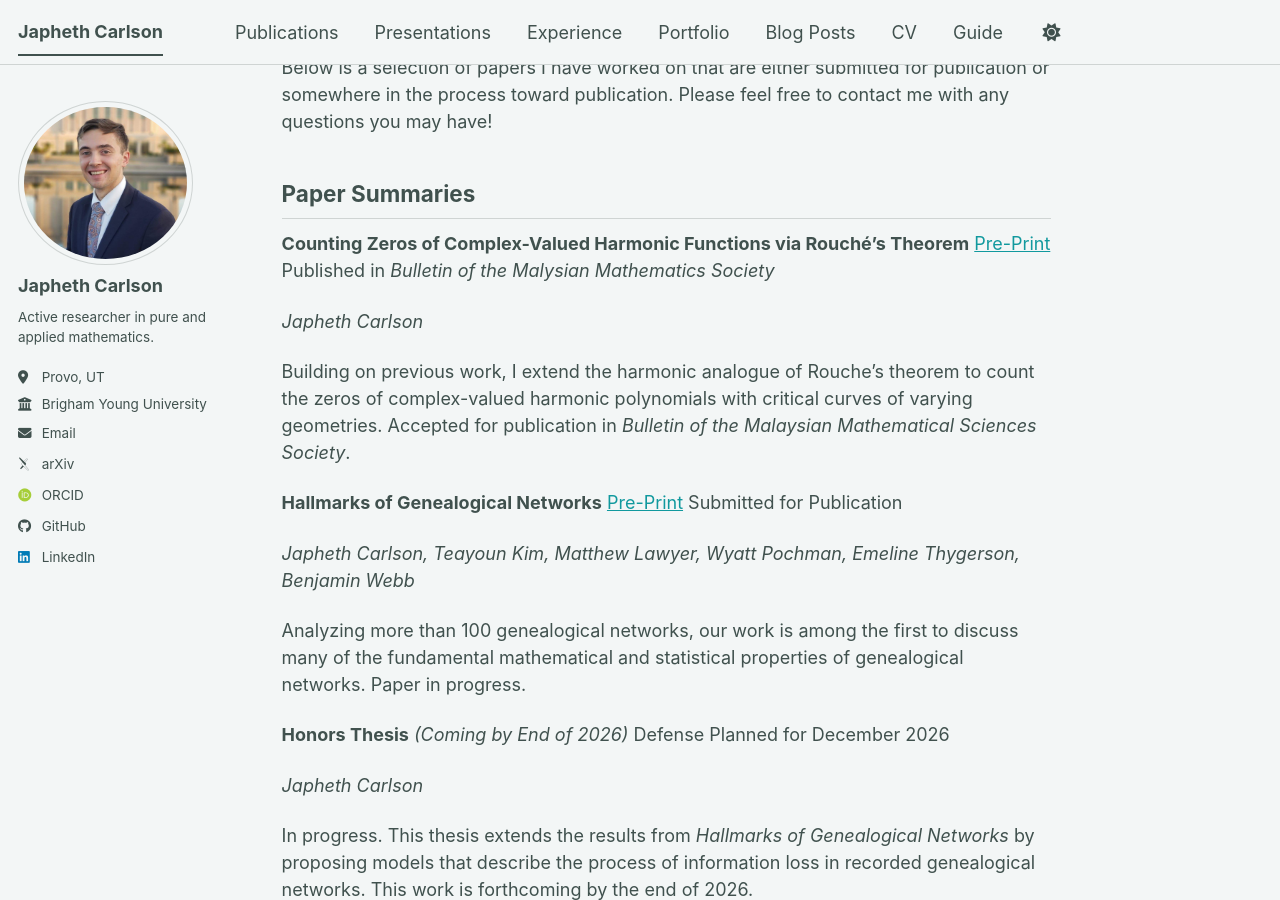
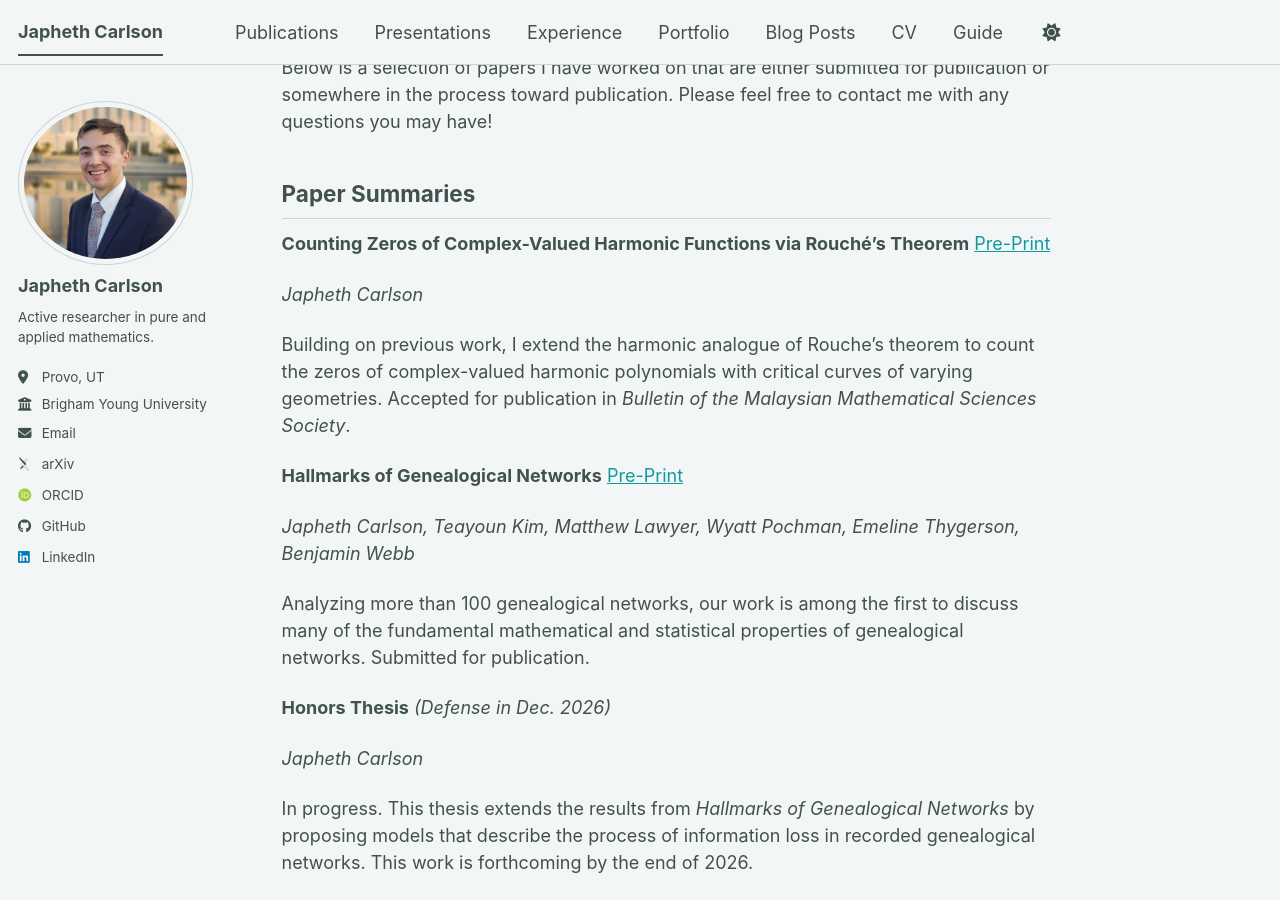
Before and after one commit to jrc117/jrc117.github.io, a Jekyll site: the page built from _pages/about.md, in a window 1280 px wide and 900 px high, scrolled down 1573 px. Built offline with Jekyll 4.4.1, drawn with Linux system fonts in a browser that asks for light colours; some web fonts are replaced; a script bundle is joined from its source files by our own code; library files that are not in the unit come from our copies.

Commit message:
Revise publication details in about.md
Updated publication status and defense date for honors thesis.

```diff
--- a/_pages/about.md
+++ b/_pages/about.md
@@ -59,7 +59,6 @@ Below is a selection of papers I have worked on that are either submitted for pu
 Paper Summaries
 ------
 **Counting Zeros of Complex-Valued Harmonic Functions via Rouché's Theorem** [Pre-Print](https://arxiv.org/abs/2508.06721)
-Published in _Bulletin of the Malysian Mathematics Society_
 
 _Japheth Carlson_
 
@@ -67,15 +66,13 @@ Building on previous work, I extend the harmonic analogue of Rouche's theorem to
 
 
 **Hallmarks of Genealogical Networks** [Pre-Print](https://arxiv.org/pdf/2606.18210)
-Submitted for Publication
 
 _Japheth Carlson, Teayoun Kim, Matthew Lawyer, Wyatt Pochman, Emeline Thygerson, Benjamin Webb_
 
-Analyzing more than 100 genealogical networks, our work is among the first to discuss many of the fundamental mathematical and statistical properties of genealogical networks.  Paper in progress.
+Analyzing more than 100 genealogical networks, our work is among the first to discuss many of the fundamental mathematical and statistical properties of genealogical networks.  Submitted for publication.
 
 
-**Honors Thesis** _(Coming by End of 2026)_
-Defense Planned for December 2026
+**Honors Thesis** _(Defense in Dec. 2026)_
 
 _Japheth Carlson_
 
```
